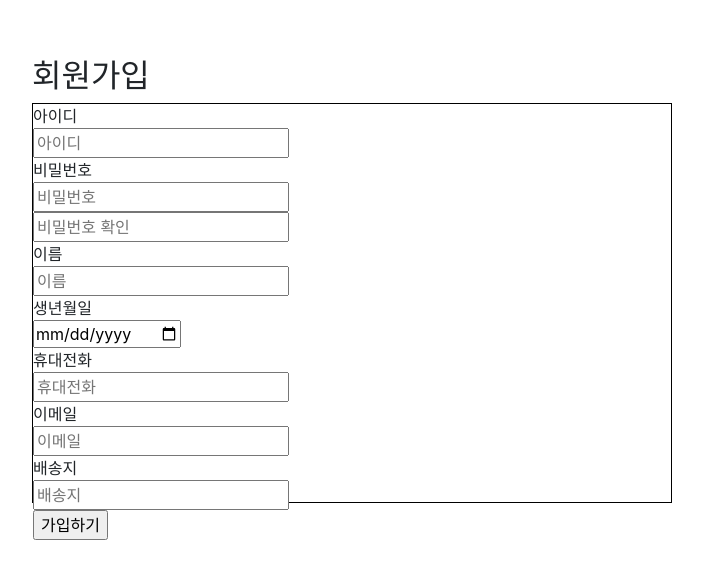
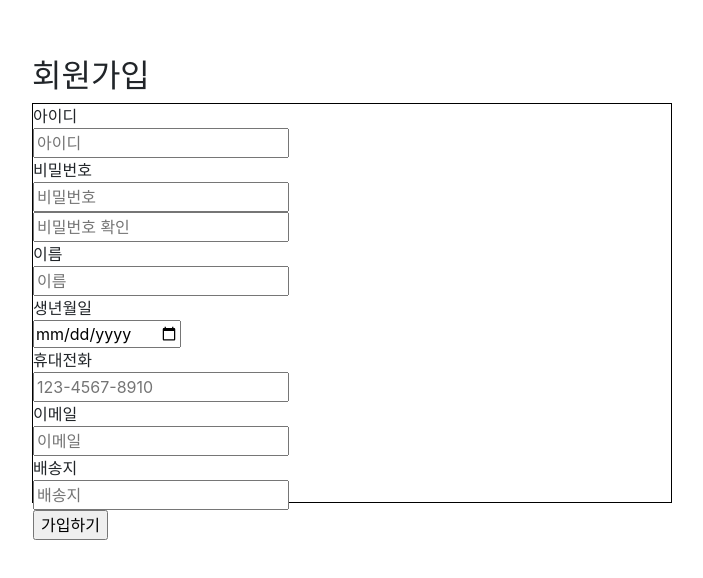
Before and after one commit to Minhyeok51/nbbangfare, a React (Create React App) app in the folder nbbanfare/src/main/frontend/: page /Join in a window 1280 px wide. Shown: the part 120-698 px from the top of the page, without its empty margins (288-991 px from the left). Built offline with nearby package versions, Linux system fonts and the light colour scheme; no server answers.

Commit message:
회원가입 작업중 깃 테스트

```diff
--- a/nbbanfare/src/main/frontend/src/component/Join.js
+++ b/nbbanfare/src/main/frontend/src/component/Join.js
@@ -166,11 +166,12 @@ function Join(){
                   <label htmlFor="phoneNumber">
                     <div>휴대전화</div>
                     <input
-                      type="number"
+                      type="tel"
                       id="phoneNumber"
                       name="phoneNumber"
                       onChange={onChange}
-                      placeholder="휴대전화"
+                      placeholder="123-4567-8910"
+                      pattern="[0-9]{3}-[0-9]{4}-[0-9]{4}"
                     />
                   </label>
                 </div>
--- a/nbbanfare/src/main/frontend/src/css/join.css
+++ b/nbbanfare/src/main/frontend/src/css/join.css
@@ -2,6 +2,7 @@
     display: flex;
     align-items: center;
     justify-content: center;
+    /* background-color: black; */
     width: 100vw;
     height: 100vh;
 }
@@ -10,8 +11,7 @@
     height: 50vh;
     border: 1px solid black;
 }
-/*
+
 #userJoinInner{
-    display: flex;
-    align-items: center;
-} */
+    justify-content: center;
+}
```
